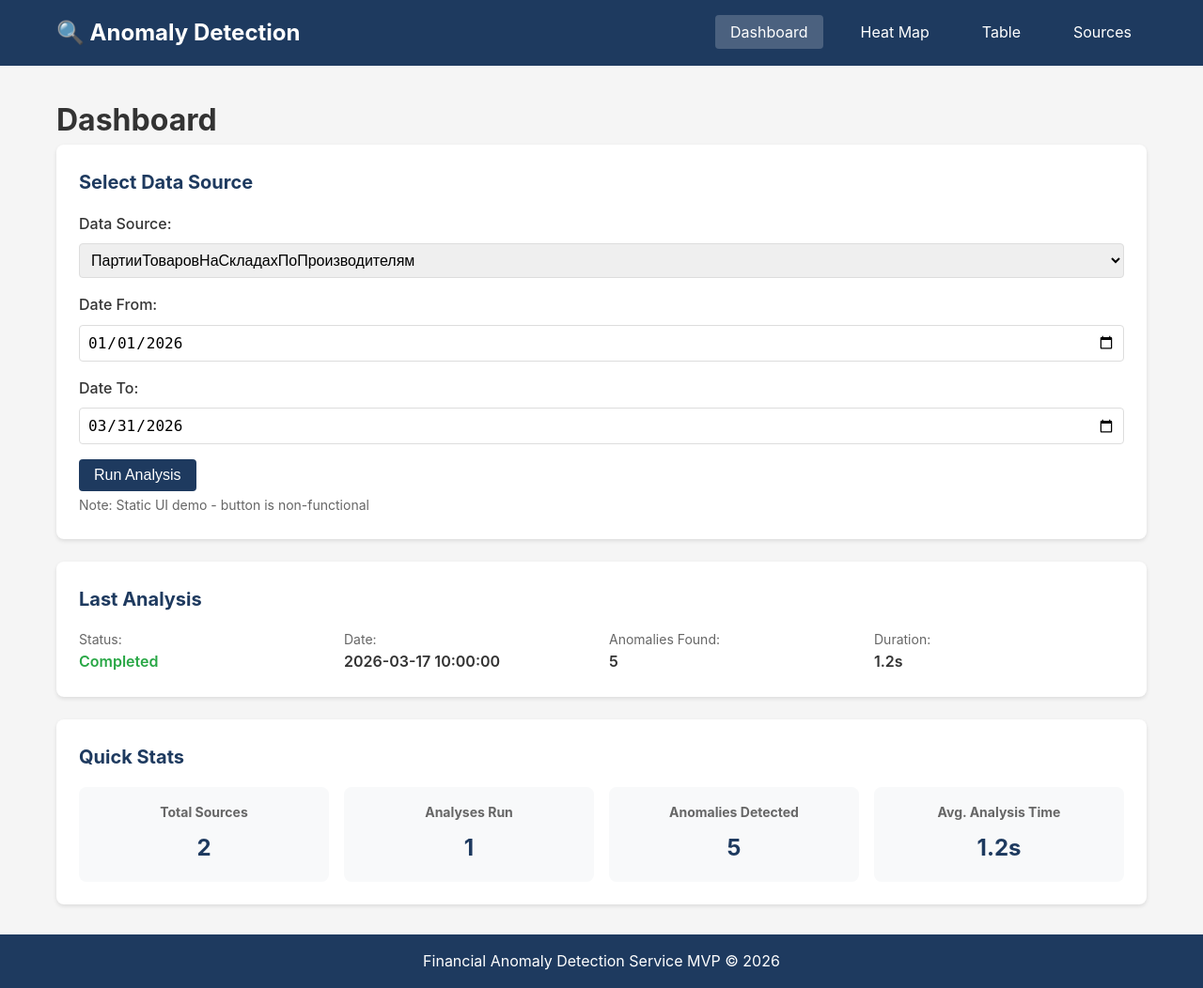
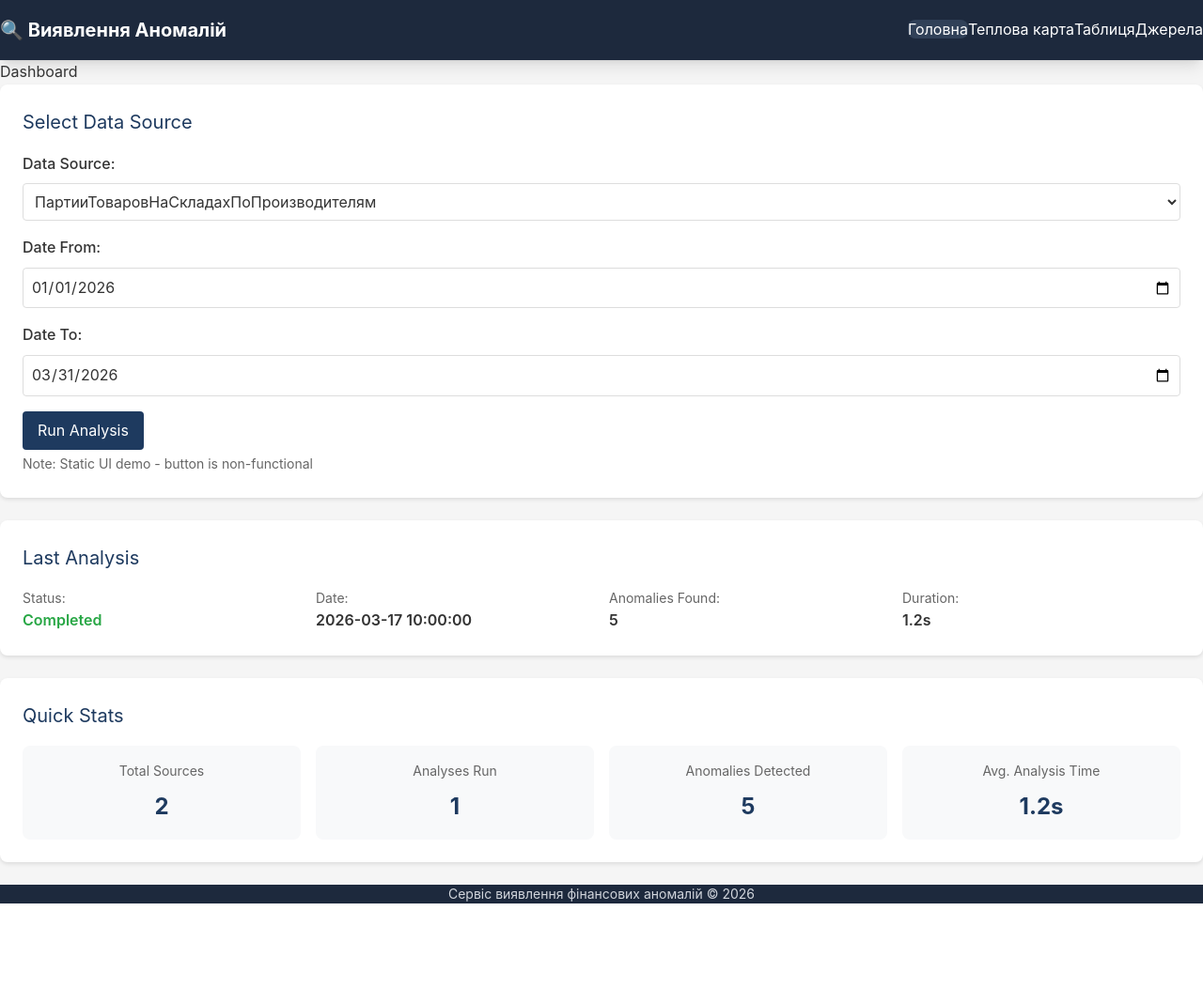
Before and after one commit to maximsamokhval/anomaly-detection, a FastAPI app: page / in a window 1280 px wide. Shown: the whole page at 94% size. After the commit the page ends 962 px from the top, so only its background shows below. Run offline with FastAPI, Linux system fonts and the light colour scheme.

Commit message:
feat(ui): translate base.html to Ukrainian with Tailwind CSS v4
- Translate navigation menu to Ukrainian (Головна, Теплова карта, Таблиця, Джерела)
- Translate brand name to 'Виявлення Аномалій'
- Translate footer text
- Add Tailwind CSS v4 CDN integration
- Apply Tailwind utility classes for styling:
  - Navigation: bg-slate-800, shadow-lg, hover effects
  - Body: bg-gray-50 min-h-screen
  - Container: max-w-7xl mx-auto with responsive padding
  - Footer: bg-slate-800 with centered text
- Update html lang attribute to 'uk'

Co-authored-by: Qwen-Coder <qwen-coder@alibabacloud.com>

```diff
--- a/backend/ui/templates/base.html
+++ b/backend/ui/templates/base.html
@@ -1,9 +1,12 @@
 <!DOCTYPE html>
-<html lang="ru">
+<html lang="uk">
 <head>
     <meta charset="UTF-8">
     <meta name="viewport" content="width=device-width, initial-scale=1.0">
-    <title>{% block title %}Financial Anomaly Detection{% endblock %}</title>
+    <title>{% block title %}Виявлення аномалій{% endblock %}</title>
+
+    <!-- Tailwind CSS v4 -->
+    <script src="https://unpkg.com/@tailwindcss/browser@4"></script>
 
     <!-- Chart.js CDN -->
     <script src="https://cdn.jsdelivr.net/npm/chart.js@4.4.0/dist/chart.umd.min.js"></script>
@@ -13,29 +16,31 @@
 
     {% block extra_head %}{% endblock %}
 </head>
-<body>
+<body class="bg-gray-50 min-h-screen">
     <!-- Navigation -->
-    <nav class="navbar">
-        <div class="container">
-            <a href="/" class="brand">🔍 Anomaly Detection</a>
-            <ul class="nav-links">
-                <li><a href="/" class="{% if active_page == 'dashboard' %}active{% endif %}">Dashboard</a></li>
-                <li><a href="/heatmap" class="{% if active_page == 'heatmap' %}active{% endif %}">Heat Map</a></li>
-                <li><a href="/table" class="{% if active_page == 'table' %}active{% endif %}">Table</a></li>
-                <li><a href="/sources" class="{% if active_page == 'sources' %}active{% endif %}">Sources</a></li>
-            </ul>
+    <nav class="bg-slate-800 text-white shadow-lg">
+        <div class="max-w-7xl mx-auto px-4 sm:px-6 lg:px-8">
+            <div class="flex justify-between items-center h-16">
+                <a href="/" class="text-xl font-bold hover:text-blue-200 transition-colors">🔍 Виявлення Аномалій</a>
+                <ul class="flex space-x-1">
+                    <li><a href="/" class="px-4 py-2 rounded-lg hover:bg-slate-700 transition-colors {% if active_page == 'dashboard' %}bg-slate-700{% endif %}">Головна</a></li>
+                    <li><a href="/heatmap" class="px-4 py-2 rounded-lg hover:bg-slate-700 transition-colors {% if active_page == 'heatmap' %}bg-slate-700{% endif %}">Теплова карта</a></li>
+                    <li><a href="/table" class="px-4 py-2 rounded-lg hover:bg-slate-700 transition-colors {% if active_page == 'table' %}bg-slate-700{% endif %}">Таблиця</a></li>
+                    <li><a href="/sources" class="px-4 py-2 rounded-lg hover:bg-slate-700 transition-colors {% if active_page == 'sources' %}bg-slate-700{% endif %}">Джерела</a></li>
+                </ul>
+            </div>
         </div>
     </nav>
 
     <!-- Main content -->
-    <main class="container">
+    <main class="max-w-7xl mx-auto px-4 sm:px-6 lg:px-8 py-8">
         {% block content %}{% endblock %}
     </main>
 
     <!-- Footer -->
-    <footer class="footer">
-        <div class="container">
-            <p>Financial Anomaly Detection Service MVP &copy; 2026</p>
+    <footer class="bg-slate-800 text-white mt-12">
+        <div class="max-w-7xl mx-auto px-4 sm:px-6 lg:px-8 py-6 text-center">
+            <p class="text-sm text-gray-300">Сервіс виявлення фінансових аномалій &copy; 2026</p>
         </div>
     </footer>
 
```
